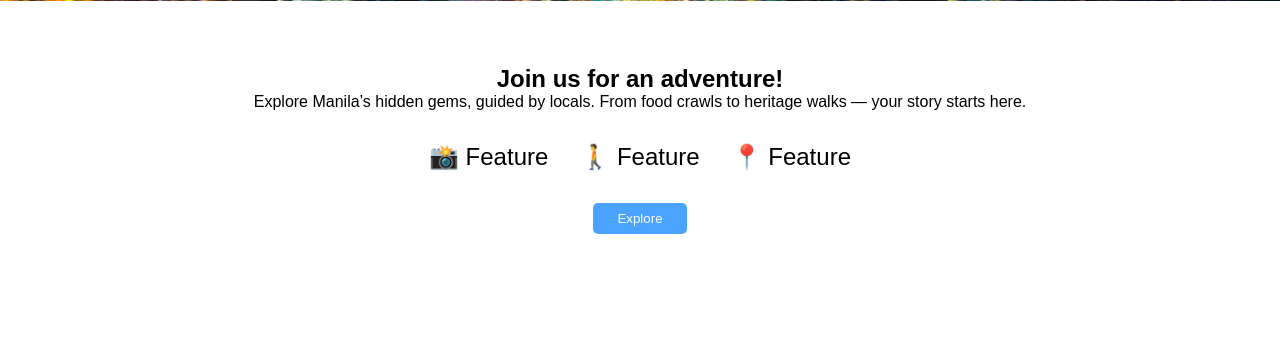
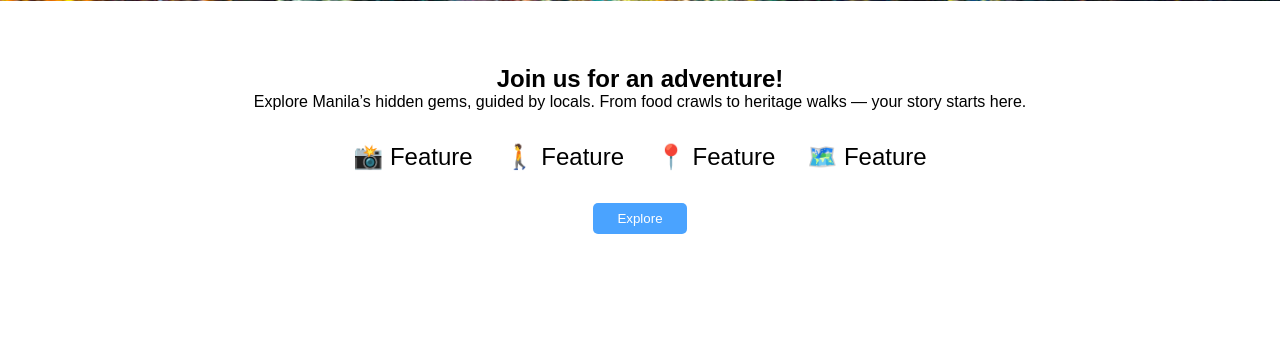
Before and after one commit to kloowi/php-final-proj, a PHP site: page / in a window 1280 px wide. Shown: the part 399-761 px from the top of the page. Run offline with PHP 8.4, Linux system fonts and the light colour scheme.

Commit message:
may binago lang

```diff
--- a/index.php
+++ b/index.php
@@ -18,6 +18,7 @@
       <div class="feature-item">📸 Feature</div>
       <div class="feature-item">🚶 Feature</div>
       <div class="feature-item">📍 Feature</div>
+      <div class="feature-item">🗺️ Feature</div>
     </div>
     <button class="explore-btn">Explore</button>
   </section>
```
